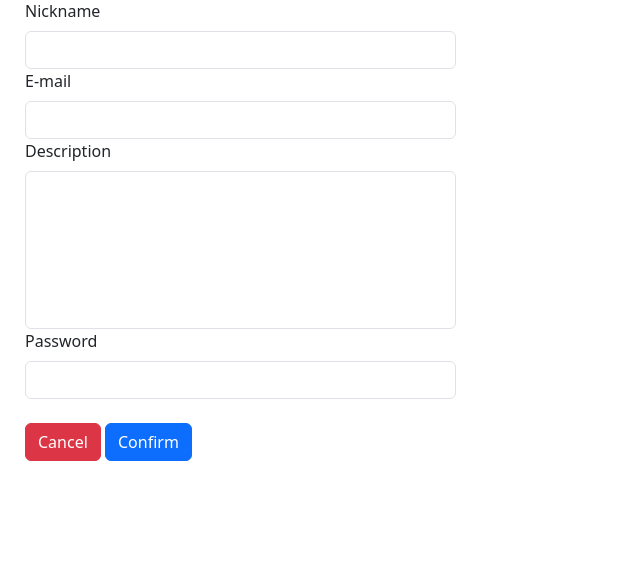
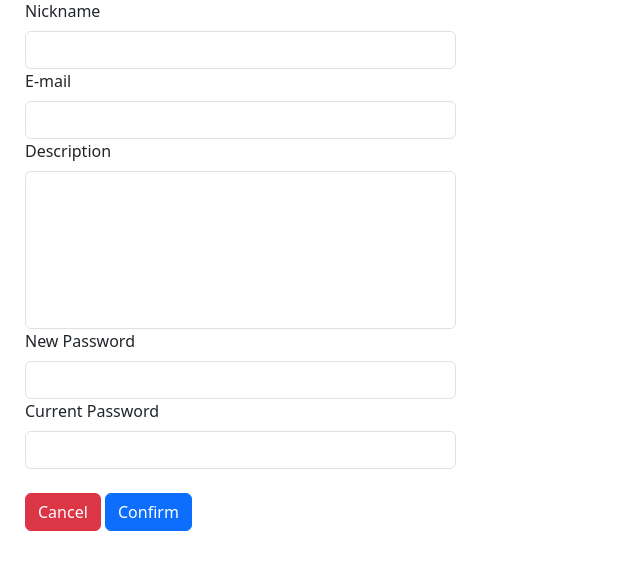
Before and after one commit to SGodinho7/wordwall-site, a Python web app: template app/blueprints/auth/templates/auth/update.html in a window 1280 px wide. Shown: the part 162-732 px from the top of the page, without its empty margins (0-640 px from the left). Run offline with Jinja, Linux system fonts and the light colour scheme; the template is opened without the code that fills it, so the values that code supplies are empty.

Commit message:
Update profile update code

```diff
--- a/app/blueprints/auth/templates/auth/update.html
+++ b/app/blueprints/auth/templates/auth/update.html
@@ -9,12 +9,14 @@
 	<br>
 	<form method="post" id="form-update" style="width: 35%;">
 		<label for="nickname" class="form-label">Nickname</label>
-		<input type="text" id="nickname" name="nickname" class="form-control" maxlength="80" value="{{ current_user.nickname }}">
+		<input type="text" id="nickname" name="nickname" class="form-control" maxlength="80" value="{{ current_user.nickname }}" required>
 		<label for="email" class="form-label">E-mail</label>
-		<input type="email" id="email" name="email" class="form-control" maxlength="80" value="{{ current_user.email }}">
+		<input type="email" id="email" name="email" class="form-control" maxlength="80" value="{{ current_user.email }}" required>
 		<label for="description" class="form-label">Description</label>
-		<textarea id="desc" name="desc" class="form-control" style="resize: none;" maxlength="200" rows="6" value="{{ current_user.desc }}"></textarea>
-		<label for="password" class="form-label">Password</label>
+		<textarea id="desc" name="desc" class="form-control" style="resize: none;" maxlength="200" rows="6">{{ current_user.description }}</textarea>
+		<label for="new-password" class="form-label">New Password</label>
+		<input type="password" id="new-password" name="new-password" class="form-control" minlength="8" maxlength="20">
+		<label for="password" class="form-label">Current Password</label>
 		<input type="password" id="password" name="password" class="form-control" minlength="8" maxlength="20" required>
 		<br>
 		<button type="button" class="btn btn-danger" onclick="window.location.replace('{{ url_for('core.profile', username=current_user.username) }}');">Cancel</button> <button type="submit" class="btn btn-primary">Confirm</button>
```
Also changed, not shown: app/blueprints/auth/routes.py (+12 -8 lines).
